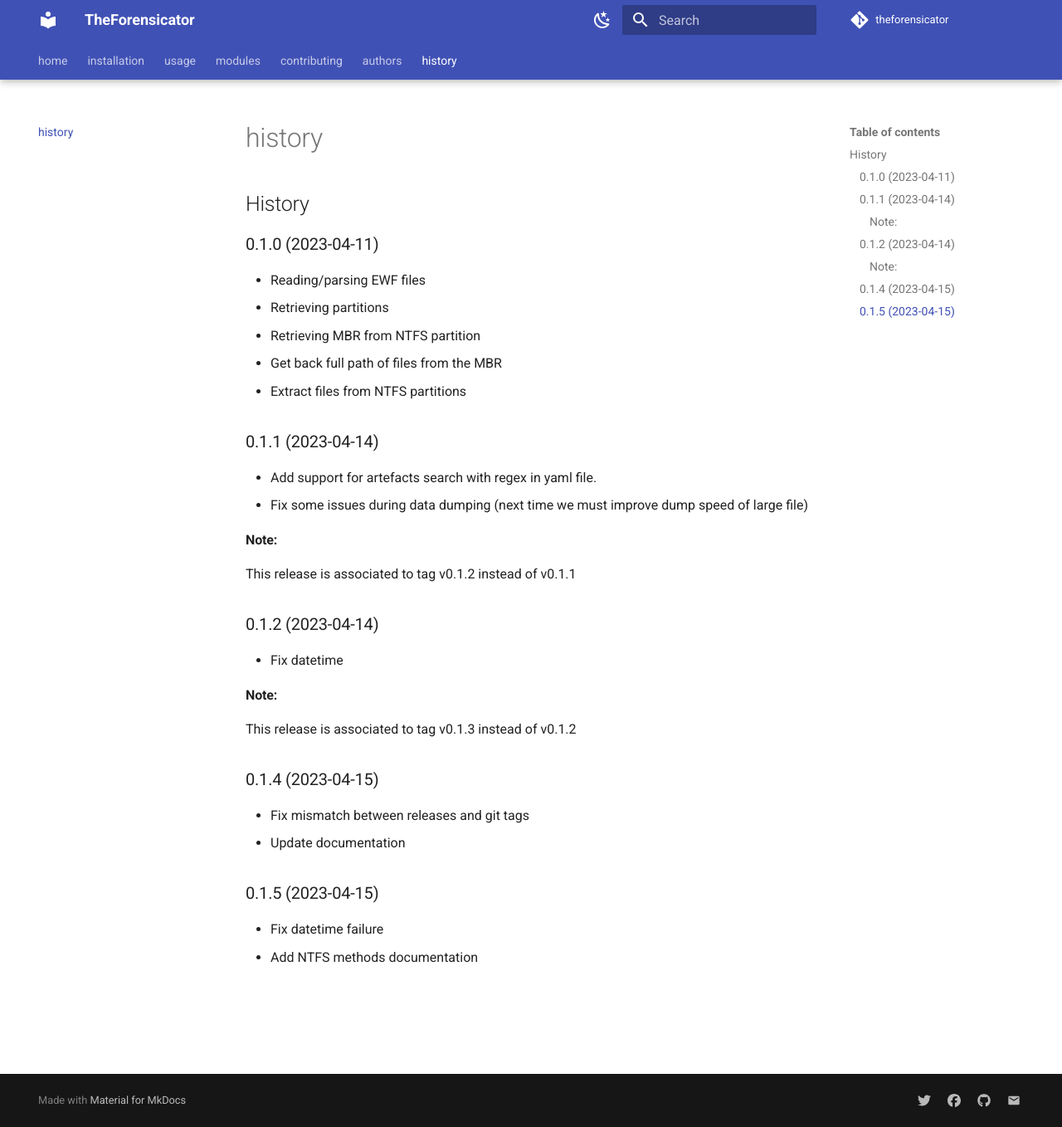
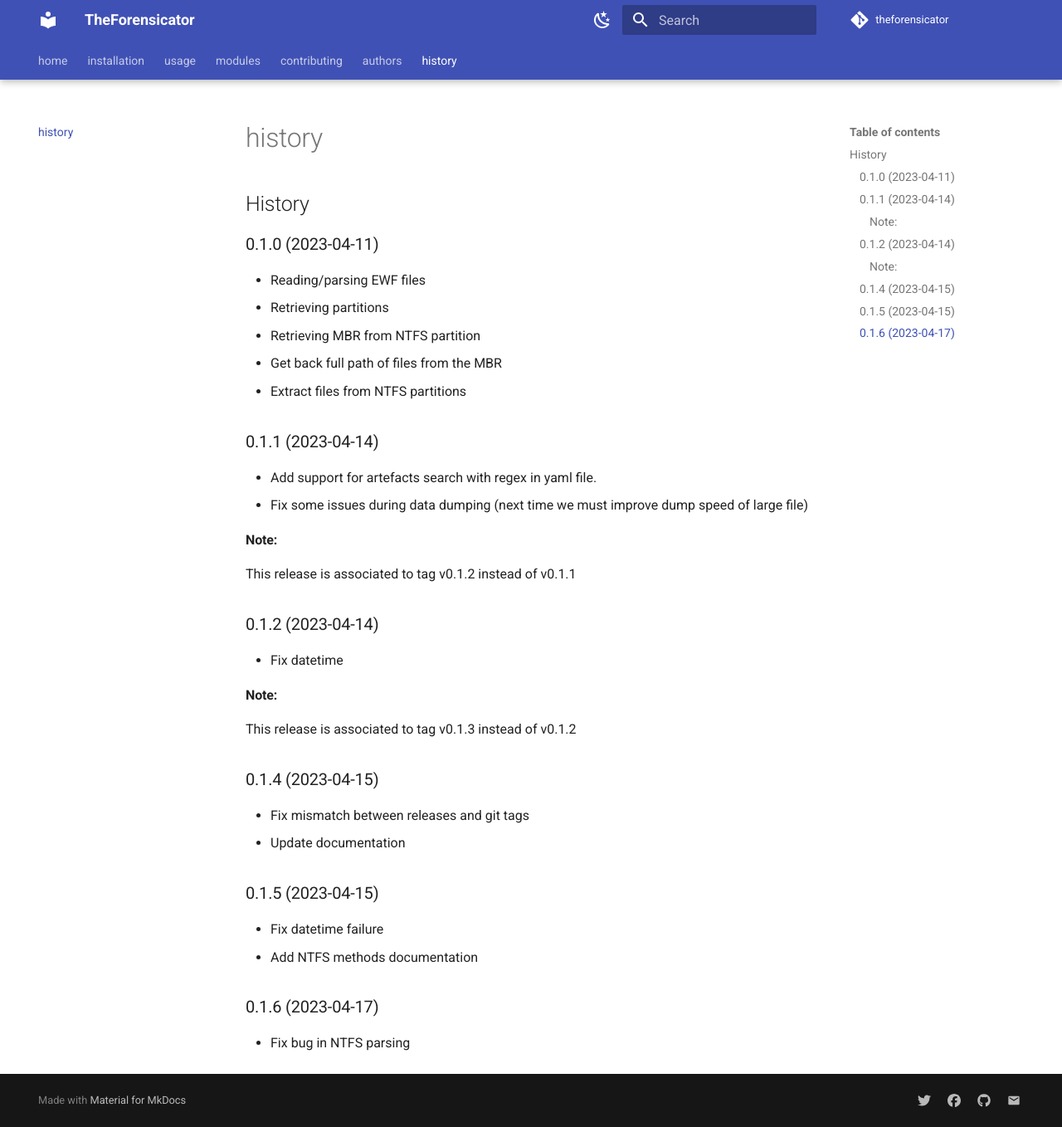
Before and after one commit to ValekoZ/TheForensicator, an MkDocs documentation site: the page built from docs/history.md, in a window 1280 px wide and 1358 px high. Shown: the whole window at 83% size. Built offline with MkDocs 1.6.1 and Material for MkDocs 9.7.7, drawn with Linux system fonts in a browser that asks for light colours; comment, search, counter and statistics services are not loaded; the version menu is left out.

Commit message:
[~] Update history

```diff
--- a/HISTORY.md
+++ b/HISTORY.md
@@ -37,3 +37,7 @@ This release is associated to tag v0.1.3 instead of v0.1.2
 
 * Fix datetime failure
 * Add NTFS methods documentation
+
+## 0.1.6 (2023-04-17)
+
+* Fix bug in NTFS parsing
```
